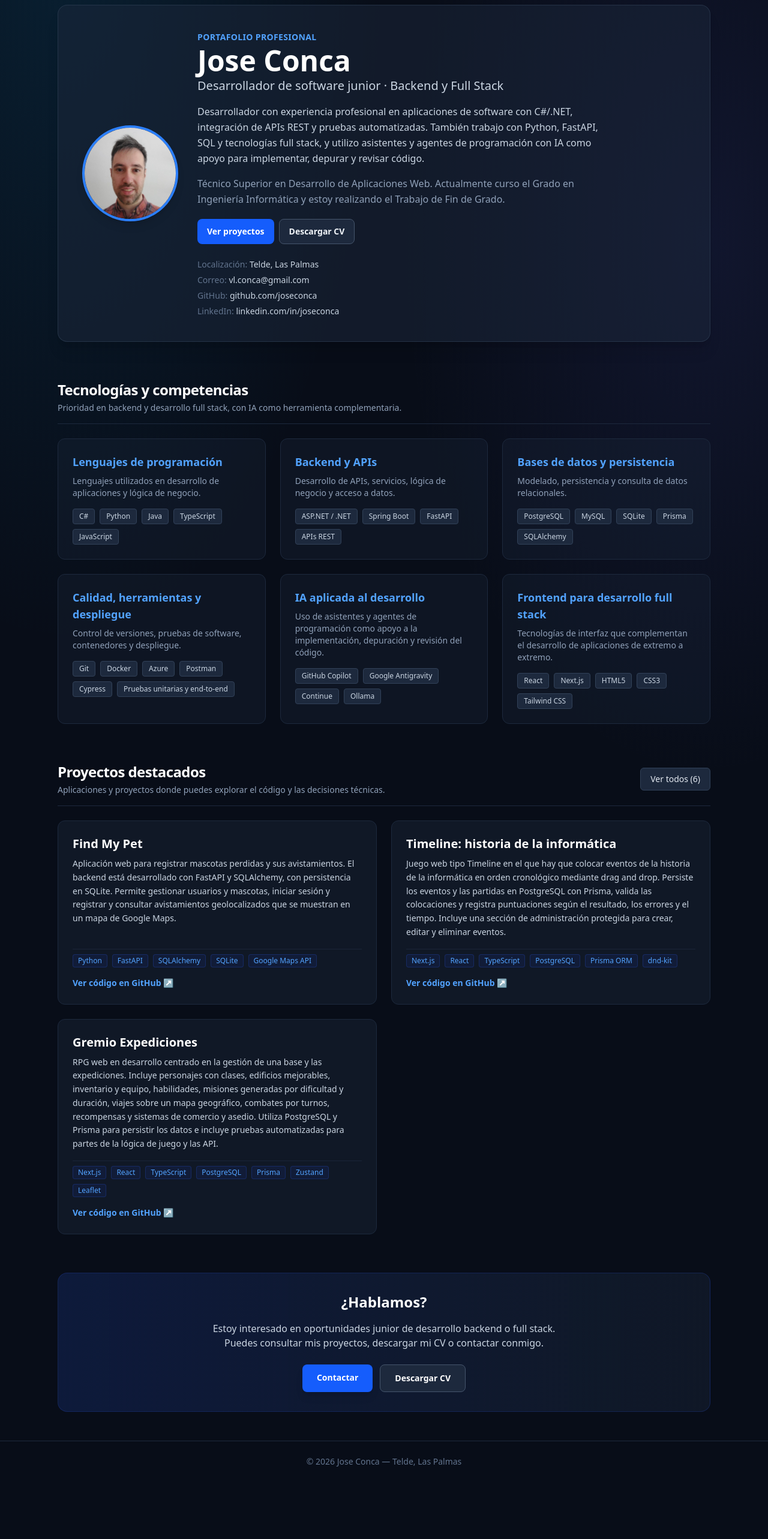
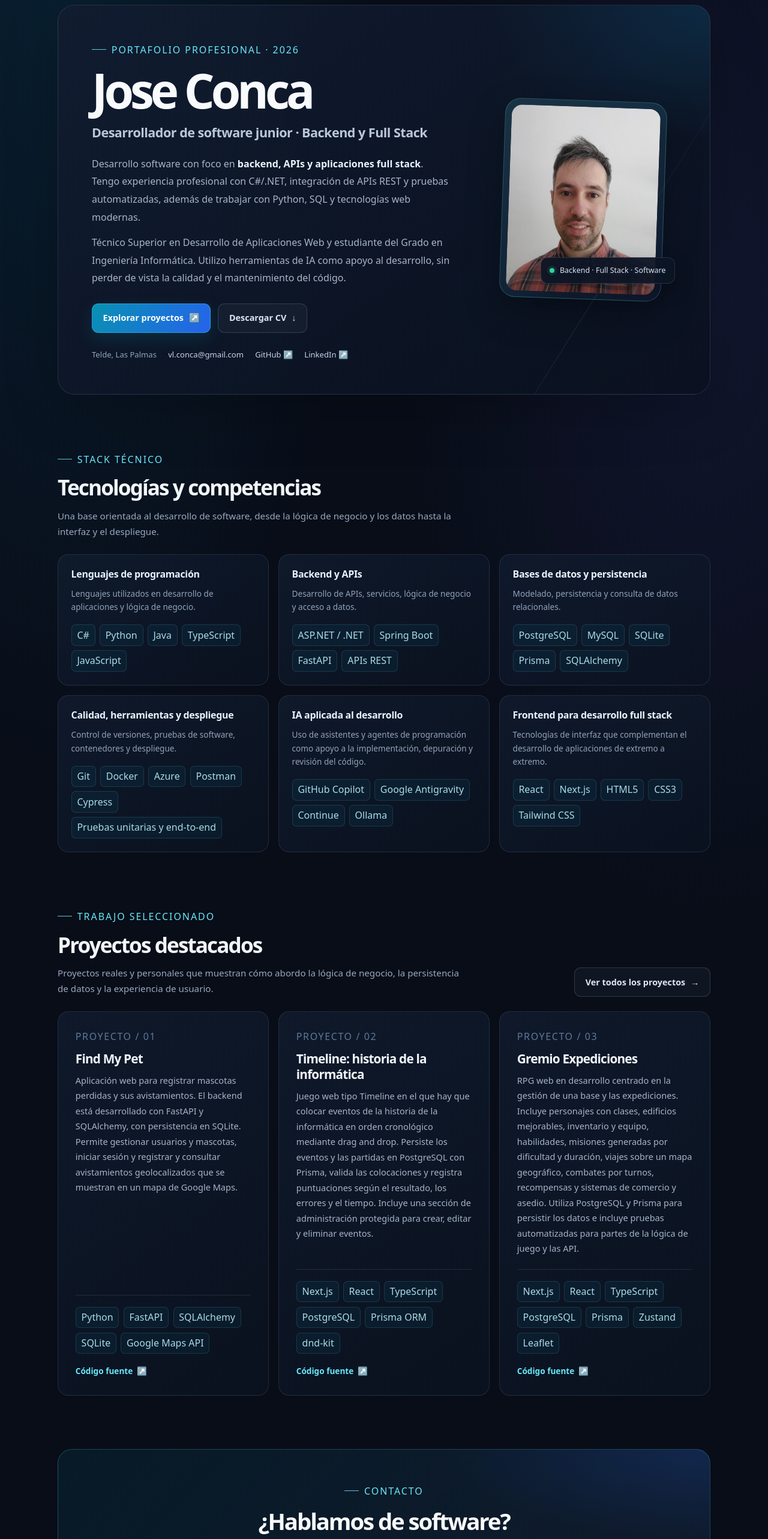
Before and after one commit to joseconca/joseconca.github.io, a Next.js app: page / in a window 1280 px wide. Shown: the part 120-2686 px from the top of the page at 60% size. Before the commit the page ends 2591 px from the top, so only its background shows below. Built offline with nearby package versions, Linux system fonts and the light colour scheme.

Commit message:
Rediseña portada como portfolio profesional moderno

```diff
--- a/src/app/page.tsx
+++ b/src/app/page.tsx
@@ -7,177 +7,134 @@ export default function HomePage() {
   const proyectosDestacados = proyectos.slice(0, 3);
 
   return (
-    <div className="space-y-16">
-      {/* Presentación profesional */}
-      <section className="flex flex-col md:flex-row items-center gap-8 bg-slate-800/50 p-8 sm:p-10 rounded-2xl border border-slate-700/60 shadow-xl">
-        <img
-          src="/avatar.jpg"
-          alt={`Foto de ${datosContacto.nombre}`}
-          className="w-32 h-32 sm:w-40 sm:h-40 rounded-full object-cover border-4 border-blue-500 shadow-lg shrink-0"
-        />
-        <div className="space-y-4 text-center md:text-left">
-          <div>
-            <span className="text-blue-400 font-mono text-sm tracking-wide uppercase font-semibold">
-              Portafolio profesional
-            </span>
-            <h1 className="text-3xl sm:text-5xl font-extrabold text-white mt-1">
-              {datosContacto.nombre}
-            </h1>
-            <p className="text-lg sm:text-xl text-slate-300 font-medium mt-1">
-              {datosContacto.rol}
-            </p>
-          </div>
-
-          <p className="text-slate-300 max-w-2xl leading-relaxed text-sm sm:text-base">
-            Desarrollador con experiencia profesional en aplicaciones de software con C#/.NET,
-            integración de APIs REST y pruebas automatizadas. También trabajo con Python,
-            FastAPI, SQL y tecnologías full stack, y utilizo asistentes y agentes de programación
-            con IA como apoyo para implementar, depurar y revisar código.
+    <div className="page-stack">
+      <section className="hero-panel">
+        <div className="hero-copy">
+          <span className="eyebrow">Portafolio profesional · 2026</span>
+          <h1 className="hero-title">{datosContacto.nombre}</h1>
+          <p className="hero-role">{datosContacto.rol}</p>
+          <p className="hero-description">
+            Desarrollo software con foco en <strong>backend, APIs y aplicaciones full stack</strong>.
+            Tengo experiencia profesional con C#/.NET, integración de APIs REST y pruebas automatizadas,
+            además de trabajar con Python, SQL y tecnologías web modernas.
           </p>
-          <p className="text-slate-400 max-w-2xl leading-relaxed text-sm sm:text-base">
-            Técnico Superior en Desarrollo de Aplicaciones Web. Actualmente curso el Grado en
-            Ingeniería Informática y estoy realizando el Trabajo de Fin de Grado.
+          <p className="hero-description" style={{ marginTop: ".8rem" }}>
+            Técnico Superior en Desarrollo de Aplicaciones Web y estudiante del Grado en Ingeniería Informática.
+            Utilizo herramientas de IA como apoyo al desarrollo, sin perder de vista la calidad y el mantenimiento del código.
           </p>
 
-          <div className="flex flex-wrap justify-center md:justify-start gap-2 pt-1">
-            <Link
-              href="/proyectos"
-              className="inline-flex items-center bg-blue-600 hover:bg-blue-500 text-white font-semibold px-4 py-2.5 rounded-lg transition-colors text-sm"
-            >
-              Ver proyectos
+          <div className="hero-actions">
+            <Link href="/proyectos" className="button-primary">
+              Explorar proyectos <span aria-hidden="true">↗</span>
             </Link>
-            <a
-              href={datosContacto.curriculumPdf}
-              download
-              className="inline-flex items-center bg-slate-800 hover:bg-slate-700 text-slate-100 border border-slate-600 font-semibold px-4 py-2.5 rounded-lg transition-colors text-sm"
-            >
-              Descargar CV
+            <a href={datosContacto.curriculumPdf} download className="button-secondary">
+              Descargar CV <span aria-hidden="true">↓</span>
             </a>
           </div>
 
-          {/* Contacto */}
-          <div className="flex flex-col items-center md:items-start gap-1.5 pt-2 text-sm">
-            <div>
-              <span className="text-slate-500">Localización: </span>
-              <span className="text-slate-300">{datosContacto.localizacion}</span>
-            </div>
-            <div>
-              <span className="text-slate-500">Correo: </span>
-              <a href={`mailto:${datosContacto.email}`} className="text-slate-300 hover:text-blue-400 hover:underline transition-colors">
-                {datosContacto.email}
-              </a>
-            </div>
-            <div>
-              <span className="text-slate-500">GitHub: </span>
-              <a href={datosContacto.github} target="_blank" rel="noreferrer" className="text-slate-300 hover:text-blue-400 hover:underline transition-colors">
-                github.com/joseconca
-              </a>
-            </div>
-            <div>
-              <span className="text-slate-500">LinkedIn: </span>
-              <a href={datosContacto.linkedin} target="_blank" rel="noreferrer" className="text-slate-300 hover:text-blue-400 hover:underline transition-colors">
-                linkedin.com/in/joseconca
-              </a>
-            </div>
+          <div className="contact-strip">
+            <span>{datosContacto.localizacion}</span>
+            <a href={`mailto:${datosContacto.email}`}>{datosContacto.email}</a>
+            <a href={datosContacto.github} target="_blank" rel="noreferrer">GitHub ↗</a>
+            <a href={datosContacto.linkedin} target="_blank" rel="noreferrer">LinkedIn ↗</a>
+          </div>
+        </div>
+
+        <div className="hero-aside">
+          <div className="hero-avatar-frame">
+            <img src="/avatar.jpg" alt={`Retrato de ${datosContacto.nombre}`} className="hero-avatar" />
+          </div>
+          <div className="hero-status">
+            <span className="status-dot" aria-hidden="true" />
+            <span>Backend · Full Stack · Software</span>
           </div>
         </div>
       </section>
 
-      {/* Competencias técnicas */}
-      <section className="space-y-6">
-        <div className="flex items-center justify-between border-b border-slate-800 pb-4">
+      <section>
+        <div className="section-heading">
           <div>
-            <h2 className="text-2xl font-bold text-white tracking-tight">
-              Tecnologías y competencias
-            </h2>
-            <p className="text-slate-400 text-sm mt-1">
-              Prioridad en backend y desarrollo full stack, con IA como herramienta complementaria.
+            <span className="eyebrow">Stack técnico</span>
+            <h2 className="section-title">Tecnologías y competencias</h2>
+            <p className="section-description">
+              Una base orientada al desarrollo de software, desde la lógica de negocio y los datos hasta la interfaz y el despliegue.
             </p>
           </div>
         </div>
 
-        <div className="grid grid-cols-1 md:grid-cols-2 lg:grid-cols-3 gap-6">
+        <div className="skills-grid">
           {Object.entries(skillStack).map(([categoria, datos]) => (
-            <div
-              key={categoria}
-              className="bg-slate-800/30 p-6 rounded-xl border border-slate-800 hover:border-slate-700 transition-colors"
-            >
-              <h3 className="text-lg font-bold text-blue-400 mb-2">{categoria}</h3>
-              <p className="text-slate-400 text-sm mb-4">{datos.descripcion}</p>
-              <div className="flex flex-wrap gap-2">
+            <article key={categoria} className="skill-card">
+              <h3>{categoria}</h3>
+              <p>{datos.descripcion}</p>
+              <div className="tech-list">
                 {datos.tecnologias.map((tecnologia) => (
-                  <span key={tecnologia} className="bg-slate-800 text-slate-300 text-xs px-2.5 py-1 rounded font-mono border border-slate-700">
-                    {tecnologia}
-                  </span>
+                  <span key={tecnologia} className="tech-pill">{tecnologia}</span>
                 ))}
-              </div>
-            </div>
-          ))}
-        </div>
-      </section>
-
-      {/* Proyectos */}
-      <section className="space-y-6">
-        <div className="flex items-center justify-between border-b border-slate-800 pb-4">
-          <div>
-            <h2 className="text-2xl font-bold text-white tracking-tight">Proyectos destacados</h2>
-            <p className="text-slate-400 text-sm mt-1">
-              Aplicaciones y proyectos donde puedes explorar el código y las decisiones técnicas.
-            </p>
-          </div>
-          <Link
-            href="/proyectos"
-            className="text-sm bg-slate-800 hover:bg-slate-700 text-slate-200 px-4 py-2 rounded-md font-medium transition-colors border border-slate-700"
-          >
-            Ver todos ({proyectos.length})
-          </Link>
-        </div>
-
-        <div className="grid grid-cols-1 md:grid-cols-2 gap-6">
-          {proyectosDestacados.map((proyecto) => (
-            <article key={proyecto.id} className="bg-slate-800/40 p-6 rounded-xl border border-slate-800 flex flex-col justify-between hover:border-slate-700 transition-colors">
-              <div>
-                <h3 className="text-xl font-bold text-white mb-2">{proyecto.titulo}</h3>
-                <p className="text-slate-300 text-sm leading-relaxed mb-4">{proyecto.descripcion}</p>
-              </div>
-              <div>
-                <div className="flex flex-wrap gap-2 pt-2 border-t border-slate-800/80">
-                  {proyecto.tecnologias?.map((tech) => (
-                    <span key={tech} className="text-xs text-blue-400 bg-blue-950/40 px-2 py-0.5 rounded font-mono border border-blue-900/50">
-                      {tech}
-                    </span>
-                  ))}
-                </div>
-                {proyecto.url && (
-                  <a href={proyecto.url} target="_blank" rel="noreferrer" className="inline-flex mt-4 text-sm font-semibold text-blue-400 hover:text-blue-300 transition-colors">
-                    Ver código en GitHub ↗
-                  </a>
-                )}
-                {proyecto.urlDirecto && (
-                  <a href={proyecto.urlDirecto} target="_blank" rel="noreferrer" className="inline-flex mt-4 ml-4 text-sm font-semibold text-blue-400 hover:text-blue-300 transition-colors">
-                    Ver demo ↗
-                  </a>
-                )}
               </div>
             </article>
           ))}
         </div>
       </section>
 
-      {/* Contacto */}
-      <section className="bg-gradient-to-r from-blue-900/30 to-slate-800/40 p-8 rounded-2xl border border-blue-900/40 text-center space-y-4">
-        <h2 className="text-2xl font-bold text-white">¿Hablamos?</h2>
-        <p className="text-slate-300 max-w-xl mx-auto text-sm sm:text-base">
+      <section>
+        <div className="section-heading">
+          <div>
+            <span className="eyebrow">Trabajo seleccionado</span>
+            <h2 className="section-title">Proyectos destacados</h2>
+            <p className="section-description">
+              Proyectos reales y personales que muestran cómo abordo la lógica de negocio, la persistencia de datos y la experiencia de usuario.
+            </p>
+          </div>
+          <Link href="/proyectos" className="button-secondary">
+            Ver todos los proyectos <span aria-hidden="true">→</span>
+          </Link>
+        </div>
+
+        <div className="projects-grid">
+          {proyectosDestacados.map((proyecto, index) => (
+            <article key={proyecto.id} className="project-card">
+              <div>
+                <span className="project-index">PROYECTO / {String(index + 1).padStart(2, "0")}</span>
+                <h3>{proyecto.titulo}</h3>
+                <p>{proyecto.descripcion}</p>
+              </div>
+              <div className="project-footer">
+                <div className="tech-list">
+                  {proyecto.tecnologias?.map((tech) => (
+                    <span key={tech} className="tech-pill">{tech}</span>
+                  ))}
+                </div>
+                <div className="project-links">
+                  {proyecto.url && (
+                    <a href={proyecto.url} target="_blank" rel="noreferrer" className="project-link">
+                      Código fuente <span aria-hidden="true">↗</span>
+                    </a>
+                  )}
+                  {proyecto.urlDirecto && (
+                    <a href={proyecto.urlDirecto} target="_blank" rel="noreferrer" className="project-link">
+                      Ver demo <span aria-hidden="true">↗</span>
+                    </a>
+                  )}
+                </div>
+              </div>
+            </article>
+          ))}
+        </div>
+      </section>
+
+      <section className="contact-panel">
+        <span className="eyebrow">Contacto</span>
+        <h2>¿Hablamos de software?</h2>
+        <p>
           Estoy interesado en oportunidades junior de desarrollo backend o full stack.
-          Puedes consultar mis proyectos, descargar mi CV o contactar conmigo.
+          Si buscas a alguien con ganas de construir, aprender y cuidar la calidad del código, estaré encantado de conversar.
         </p>
-        <div className="pt-2 flex flex-wrap justify-center gap-3">
-          <a href={`mailto:${datosContacto.email}`} className="inline-block bg-blue-600 hover:bg-blue-500 text-white font-semibold px-6 py-3 rounded-lg shadow-lg transition-colors text-sm">
-            Contactar
+        <div className="hero-actions">
+          <a href={`mailto:${datosContacto.email}`} className="button-primary">
+            Contactar por correo <span aria-hidden="true">↗</span>
           </a>
-          <a href={datosContacto.curriculumPdf} download className="inline-block bg-slate-800 hover:bg-slate-700 text-white font-semibold px-6 py-3 rounded-lg border border-slate-600 transition-colors text-sm">
-            Descargar CV
-          </a>
+          <Link href="/trayectoria" className="button-secondary">Ver trayectoria</Link>
         </div>
       </section>
     </div>
```
